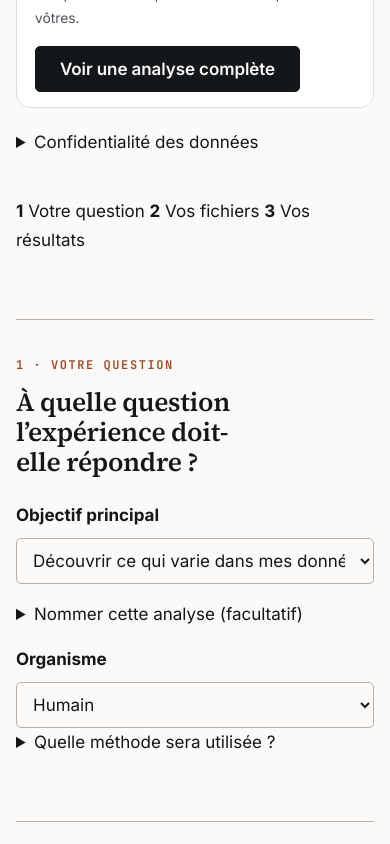
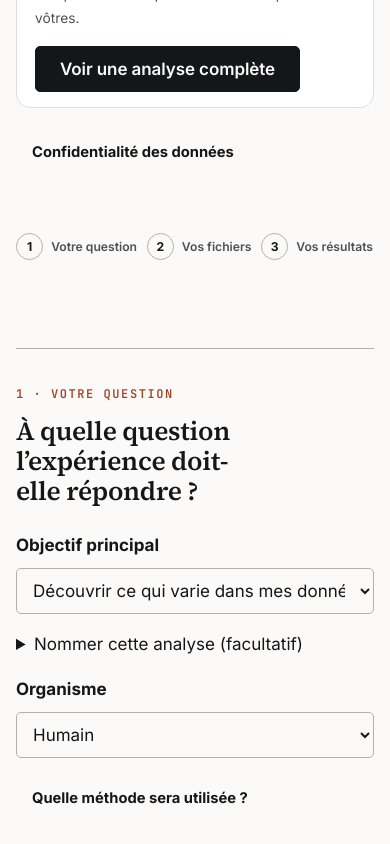
Before and after one commit to rberrah/rberrah.github.io, a SvelteKit app: page /multiomics/tool in a window 390 px wide. Shown: the part 2880-3724 px from the top of the page. Built offline with nearby package versions, Linux system fonts and the light colour scheme.

Commit message:
feat(multiomics): collapse methodology, improve compact responsive design

```diff
--- a/src/routes/multiomics/tool/+page.svelte
+++ b/src/routes/multiomics/tool/+page.svelte
@@ -2711,10 +2711,12 @@
 </section>
 {/if}
 
+<details class="advanced-parameters methodology-details" data-testid="multiomics-methodology">
+  <summary><strong>{t('Méthodes, hypothèses et bases utilisées', 'Methods, assumptions and databases')}</strong> <span>{t('Consulter les calculs en détail', 'Inspect how results were calculated')}</span></summary>
 <section class="panel">
   <div class="section-head">
     <div>
-      <p class="eyebrow">{t('Étape 6 · Analyse & bases biologiques', 'Step 6 · Analysis & biological databases')}</p>
+      <p class="eyebrow">{t('Méthode de calcul', 'Analysis method')}</p>
       <h2>{t('Le moteur de décision est déterministe et inspectable', 'The decision engine is deterministic and inspectable')}</h2>
     </div>
     <p>{t('La branche statistique est sélectionnée à partir de règles explicites liées au design et reste inspectable.', 'The statistical branch is selected from explicit study-design rules and remains inspectable.')}</p>
@@ -2783,6 +2785,7 @@
     </details>
   </div>
 </section>
+</details>
 
 {#if helpTooltip.visible}
   <div
@@ -2796,6 +2799,35 @@
 {/if}
 
 <style>
+  .simple-steps { display:flex; align-items:center; flex-wrap:wrap; gap:1.2rem; margin:0 0 var(--space-6); padding:0 0 var(--space-6); border-bottom:1px solid var(--border); }
+  .simple-steps span { display:flex; align-items:center; gap:.5rem; color:var(--text-secondary); font-weight:600; font-size:.86rem; }
+  .simple-steps b { display:inline-grid; place-items:center; width:1.7rem; height:1.7rem; border-radius:50%; border:1px solid var(--border-strong); color:var(--text-primary); }
+  .simple-hint { margin:.35rem 0 .9rem; color:var(--text-secondary); font-size:.9rem; }
+  .simple-warning { padding:.7rem 1rem; border-inline-start:3px solid var(--warning); background:var(--bg-secondary); }
+  .simple-disclosure, .advanced-parameters, .advanced-results, .templates-details { margin:1rem 0; border:1px solid var(--border); border-radius:12px; background:var(--bg-primary); padding:.75rem 1rem; }
+  .simple-disclosure summary, .advanced-parameters summary, .advanced-results summary, .templates-details summary { display:flex; align-items:center; justify-content:space-between; flex-wrap:wrap; gap:.5rem; cursor:pointer; font-size:.92rem; font-weight:650; }
+  .simple-disclosure > :not(summary), .advanced-results > :not(summary), .advanced-parameters > :not(summary), .templates-details > :not(summary) { margin-top:1rem; }
+  .advanced-parameters > summary span, .methodology-details > summary span { color:var(--text-muted); font-size:.8rem; font-weight:400; }
+  .advanced-parameters > .panel { margin:1rem 0; }
+  .advanced-parameters .section-head p, .simple-study .section-head p { max-width:70ch; }
+  .templates-details { margin:0; align-self:start; min-width:0; }
+  .inline-optional { min-width:0; }
+  .inline-optional label { display:grid; margin-top:.7rem; }
+  .simple-file-values { padding:1rem 0; }
+  .simple-file-values > p { margin:.3rem 0 1rem; font-size:.87rem; color:var(--text-secondary); }
+  .simple-file-values small { display:block; margin-top:.8rem; color:var(--text-muted); }
+  .simple-qc-status { display:flex; align-items:center; flex-wrap:wrap; gap:.7rem; padding:.85rem 0; border-top:1px solid var(--border); font-size:.85rem; }
+  .simple-qc-status span { border:1px solid var(--border); padding:.25rem .6rem; border-radius:999px; }
+  .simple-qc-status .qc-alert { border-color:var(--warning); }
+  .export-detail { margin:0; }
+  .export-detail button { margin-top:.55rem; }
+  .methodology-details { margin-top:1.2rem; }
+  @media(max-width:680px) {
+    .simple-steps { gap:.6rem; }
+    .simple-steps span { font-size:.76rem; }
+    .simple-disclosure summary, .advanced-parameters summary, .advanced-results summary, .templates-details summary { display:block; }
+    .simple-qc-status { align-items:flex-start; }
+  }
   .hero { max-width: 920px; padding: var(--space-12) 0 var(--space-8); }
   .tool-back { display: inline-block; margin-bottom: var(--space-4); font-size: var(--text-sm); }
   .help-tip { position: relative; display: inline-grid; place-items: center; width: 1.05rem; height: 1.05rem; margin-left: 3px; border: 1px solid var(--border-strong); border-radius: 50%; font: 700 0.72rem/1 var(--font-sans); color: var(--text-secondary); cursor: help; vertical-align: middle; }
```
